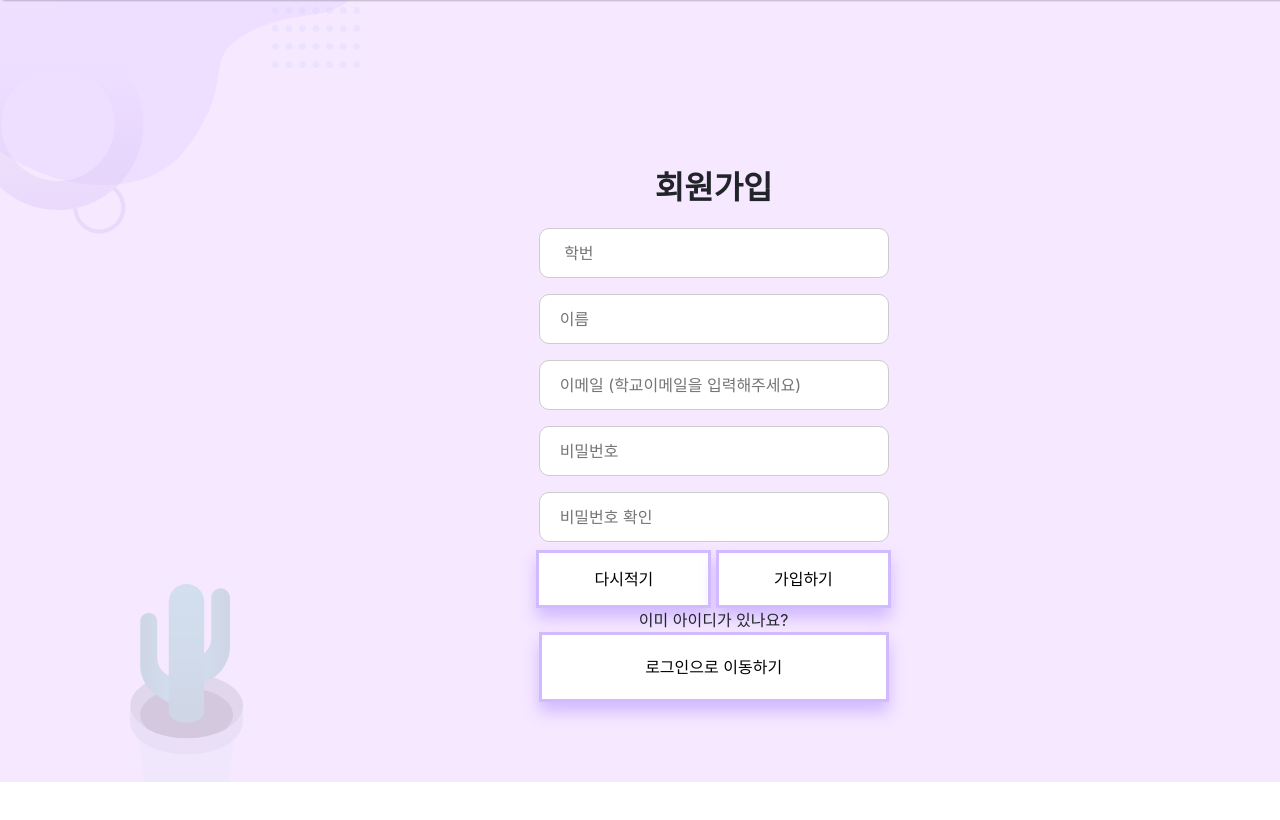
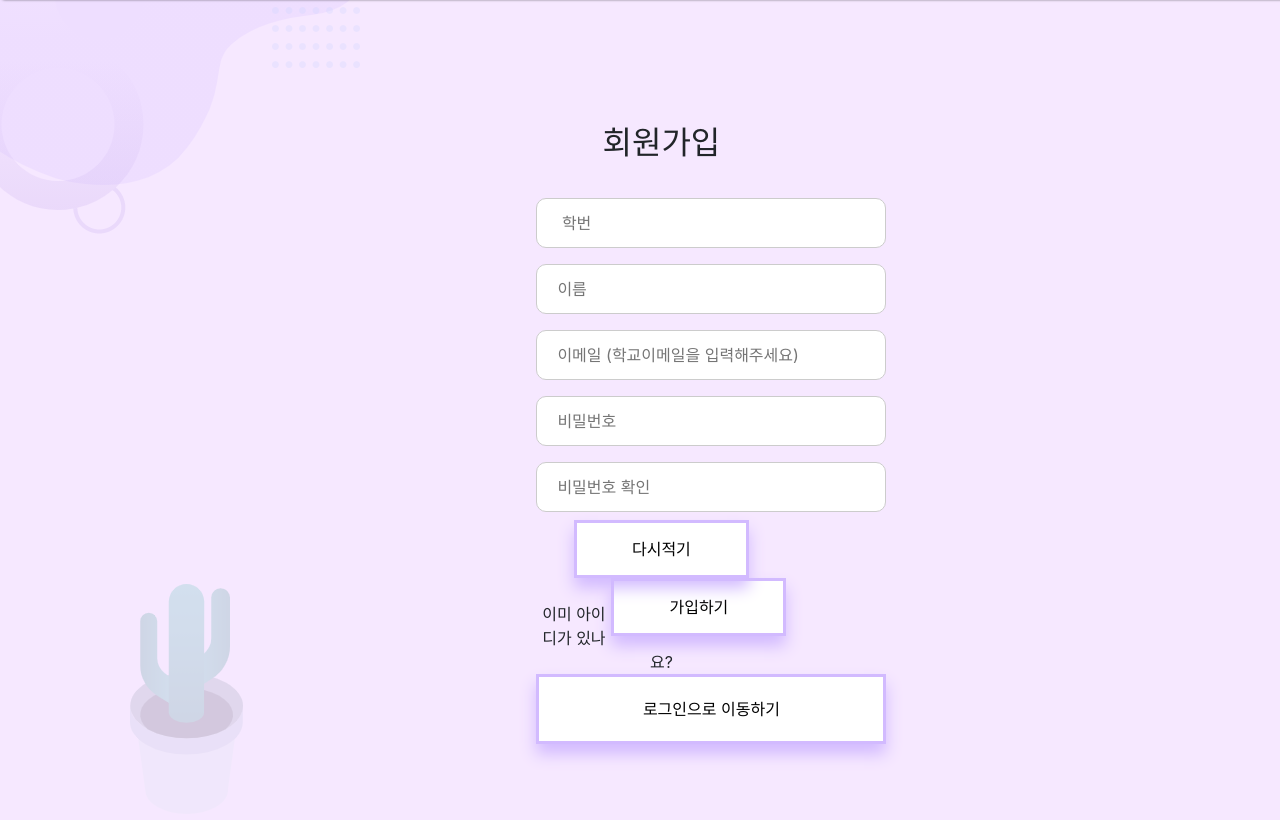
Before and after one commit to bsu414/Gsmfestival-Master, a plain HTML site: page signup.html in a window 1280 px wide. Shown: the part 84-904 px from the top of the page. Before the commit the page ends 866 px from the top, so only its background shows below. Drawn offline with nearby package versions, Linux system fonts and the light colour scheme.

Commit message:
second commit

```diff
--- a/signup.css
+++ b/signup.css
@@ -28,16 +28,18 @@ form {
   display: inline-block;
   position: relative;
   left: 38vw;
-  top: 20vh;
+  top: 15vh;
   padding: 50px;
   padding-top: 1vh;
   padding-bottom: 10vh;
   animation: fadein 1s;
   text-align: center;
+  width: 350px;
   /* background-color: rgba(248, 238, 230, 0.2); */
 }
-form label{
+form label h1{
   font-size: 2rem;
+  padding-bottom: 10%;
 }
 
 input[type=text],
@@ -66,6 +68,10 @@ button {
   cursor: pointer;
   width: 175px;
 }
+button[type=submit]{
+  float: right;
+  text-align: center;
+}
 #gologin{
   padding: 20px 10px;
   width: 350px;
--- a/signup.html
+++ b/signup.html
@@ -19,24 +19,20 @@
     </header>
     <section>
         <form>
-            <label for="information"><strong>회원가입</strong></label>
-            <br>
+            <label for="information">
+                <h1>회원가입</h1>
+            </label>
             <input type="text" id="class"" placeholder=" 학번">
-            <br>
             <input type="text" id="name" placeholder="이름">
-            <br>
             <input type="email" id="email" placeholder="이메일 (학교이메일을 입력해주세요)">
-            <br>
             <input type="text" id="pw" placeholder="비밀번호" />
-            <br>
             <input type="text" id="pwc" placeholder="비밀번호 확인" />
-            <br>
             <font id="check" size="2"></font>
             <button type="reset">다시적기</button>
             <button type="submit">가입하기</button>
             <br>
+            <br>
             <span>이미 아이디가 있나요?</span>
-            <br>
             <button type="button" onclick="location.href='login.html'" id="gologin">로그인으로 이동하기</button>
         </form>
     </section>
```
